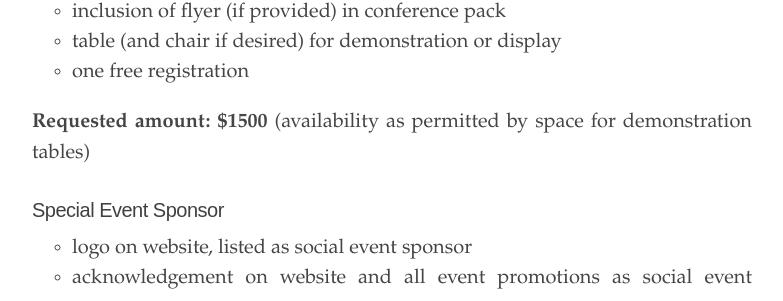
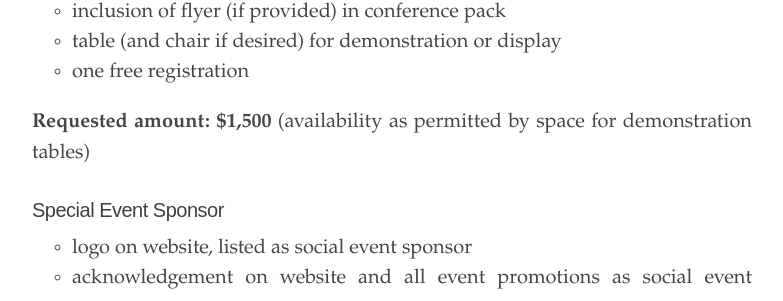
Before and after one commit to us2ts/us2ts.github.io, a Jekyll site: the page built from pages/sponsorpkg.md, in a window 1280 px wide. Shown: the part 839-1140 px from the top of the page, without its empty margins (248-1031 px from the left). Built offline with Jekyll 4.4.1, drawn with Linux system fonts in a browser that asks for light colours; comment, search, counter and statistics services are not loaded.

Commit message:
Fixes very minor typo

```diff
--- a/pages/sponsorpkg.md
+++ b/pages/sponsorpkg.md
@@ -27,7 +27,7 @@ US2TS would not be possible without the generous support of sponsors. We offer t
 * table (and chair if desired) for demonstration or display
 * one free registration
 
-**Requested amount: $1500** (availability as permitted by space for demonstration tables)
+**Requested amount: $1,500** (availability as permitted by space for demonstration tables)
 
 ### Special Event Sponsor
 
```
